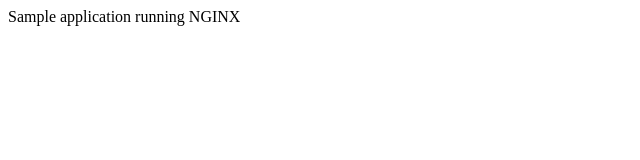
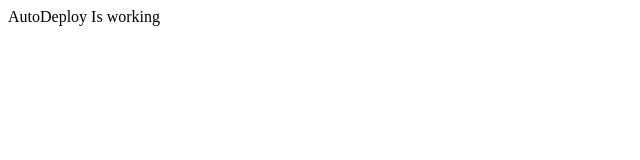
Before and after one commit to syncscale/digital-ocean-kubernetes-deploy, a plain HTML site: page index.html in a window 1280 px wide. Shown: the whole page, without its empty margins (0-640 px from the left). Drawn offline with Linux system fonts and the light colour scheme.

```diff
--- a/index.html
+++ b/index.html
@@ -1,5 +1,5 @@
 <!DOCTYPE html>
 <title>SyncScale</title>
 <body>
-  Sample application running NGINX
+  AutoDeploy Is working
 </body>
```
Also changed, not shown: 3 other files.
